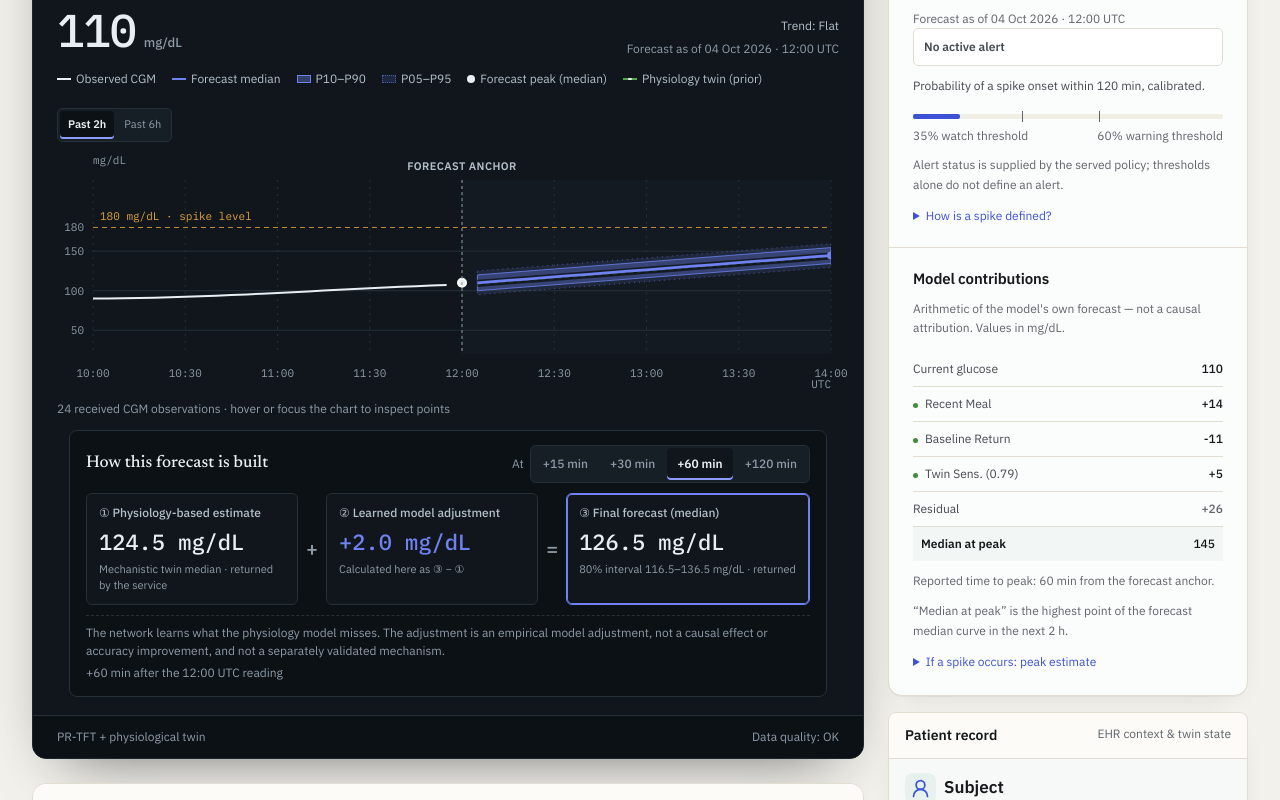
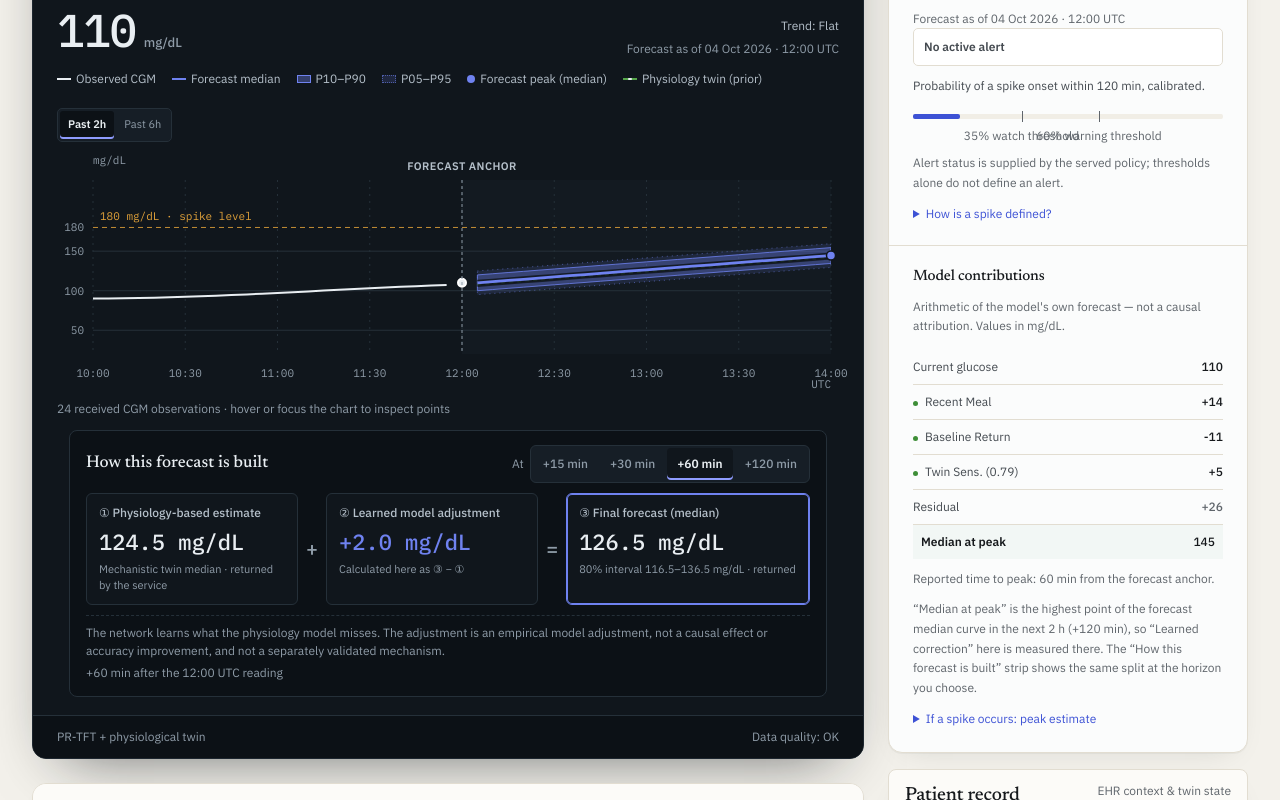
Before and after one commit to AkshayAlgoX/T2D-Glucose-Digital-Twin, a Next.js app: page /design-review in a window 1280 px wide. Shown: the part 420-1220 px from the top of the page. Built offline with nearby package versions, Linux system fonts and the light colour scheme.

Commit message:
fix(design): critique pass — peak marker unclipped and legend matched, contributions horizon explained, risk labels under ticks, wide nav aligned, serif section headings, home footer and one-row actions, phone record affordance

```diff
--- a/src/app/design-system.css
+++ b/src/app/design-system.css
@@ -431,3 +431,32 @@ body { background: var(--color-bg); color: var(--color-ink); }
   .cohort-directory .directory-table td.numeric::before { content: attr(data-label); display: block; font-family: var(--font-sans); font-size: 10.5px; color: var(--color-ink-3); }
 }
 .lane-empty { font-family: var(--font-sans); font-size: 11px; fill: var(--color-ink-3); font-style: italic; }
+
+/* ---- Consistency pass (independent critique) ---- */
+/* Wide screens: the navigation aligns with the page content column. */
+@media (min-width: 1100px) {
+  .app-navigation { padding-inline: max(32px, calc((100vw - var(--page-max)) / 2 + 32px)); }
+}
+/* Legend glyph matches the on-chart peak marker. */
+.stage .chart-legend .legend-peak { background: var(--color-forecast); }
+/* Risk meter: labels sit under their ticks. */
+.policy-labels { position: relative; display: block; height: 16px; }
+.policy-labels span { position: absolute; transform: translateX(-50%); white-space: nowrap; }
+.policy-labels span:first-child { left: 35%; }
+.policy-labels span:last-child { left: 60%; }
+@media (max-width: 420px) { .policy-labels { height: 30px; } .policy-labels span:last-child { top: 14px; } }
+/* Headings: serif display on every page section heading. */
+.tw-side h2, .tw-side .patient-context > summary > span:first-child, .contributions h2, .risk-summary h2,
+.overview-page .evidence-section h2, .data-availability h2 { font-family: var(--font-display); font-weight: 500; font-size: 19px; letter-spacing: -0.01em; }
+/* Numbers on the instrument use the mono face, like the rest of the stage. */
+.stage .current-glucose { font-family: var(--font-mono); font-weight: 500; }
+/* Home: actions stay on one row on desktop. */
+.landing-actions { gap: 10px; }
+.landing-link { padding: 0 14px; }
+@media (min-width: 1200px) { .landing-actions { flex-wrap: nowrap; } .landing-actions a { white-space: nowrap; } }
+.landing .research-footer { margin-top: 32px; }
+/* Phone: the collapsed patient record shows that it expands. */
+.twin-workstation .patient-context > summary::after { content: 'Show ▾'; font-size: 12px; color: var(--color-accent-ink); font-weight: 500; }
+.twin-workstation .patient-context[open] > summary::after { content: 'Hide ▴'; }
+@media (min-width: 641px) { .twin-workstation .patient-context > summary::after { display: none; } }
+@media (max-width: 640px) { .twin-workstation .patient-context .record-hint { display: none; } }
--- a/src/app/page.tsx
+++ b/src/app/page.tsx
@@ -85,6 +85,7 @@ export default async function Home() {
         ) : (
           <p className="landing-boundary" data-testid="landing-evidence-missing">The evaluation artifact could not be read, so no metrics are shown. See the Evidence page.</p>
         )}
+        <footer className="research-footer"><span>Research only · not for clinical decisions</span><span>Synthetic data · no clinical validation claimed</span></footer>
       </main>
     </div>
   );
--- a/src/components/digital-twin/ForecastCanvas.tsx
+++ b/src/components/digital-twin/ForecastCanvas.tsx
@@ -231,10 +231,10 @@ export function ForecastCanvas({ forecast, cache, isStale }: { forecast: Forecas
                 {segment.length === 1 && <circle cx={x(segment[0].time)} cy={y(segment[0].value)} r={3} fill="var(--color-ink)" />}
               </g>)}
               {current != null && <circle data-testid="current-observation" cx={x(anchor)} cy={y(current)} r={4} fill="var(--color-ink)" stroke="white" strokeWidth={2} />}
-              {peak != null && peakOffset != null && <circle cx={x(anchor + peakOffset * 60000)} cy={y(peak)} r={4} fill={isWarning ? 'var(--color-danger)' : 'var(--color-forecast)'}><title>{`Highest forecast median: ${peak} mg/dL at +${peakOffset} min`}</title></circle>}
               {selected && <g pointerEvents="none"><line x1={x(selected.time)} x2={x(selected.time)} y1={margin.top} y2={bottom} stroke="var(--color-forecast)" strokeDasharray="3 3" /><circle cx={x(selected.time)} cy={y(selected.value)} r={4} fill="var(--color-forecast)" /></g>}
             </g>
             <line x1={x(anchor)} x2={x(anchor)} y1={margin.top} y2={bottom} stroke="var(--color-ink-3)" strokeDasharray="3 3" />
+              {peak != null && peakOffset != null && <circle cx={x(anchor + peakOffset * 60000)} cy={y(peak)} r={4.5} stroke="var(--color-surface)" strokeWidth={1.5} data-testid="forecast-peak-marker" fill={isWarning ? 'var(--color-danger)' : 'var(--color-forecast)'}><title>{`Highest forecast median: ${peak} mg/dL at +${peakOffset} min`}</title></circle>}
             <text x={Math.min(right - 52, Math.max(margin.left + 105, x(anchor)))} y={margin.top - 10} textAnchor="middle" className="chart-anchor-label">Forecast anchor</text>
             {!mapped.length && <text x={(margin.left + right) / 2} y={(margin.top + bottom) / 2} textAnchor="middle" className="chart-axis">Prediction unavailable; observed values only</text>}
           </svg>)}
--- a/src/components/digital-twin/PatientWorkspace.tsx
+++ b/src/components/digital-twin/PatientWorkspace.tsx
@@ -349,7 +349,7 @@ export function PatientWorkspace({
               </aside>
               <details className="patient-context" open={!compact || contextExpanded}>
                 <summary onClick={event => { if (compact) { event.preventDefault(); setContextExpanded(value => !value); } }}>
-                  <span>Patient record</span><span>EHR context & twin state</span>
+                  <span>Patient record</span><span className="record-hint">EHR context & twin state</span>
                 </summary>
                 <ClinicalContext patientId={patientId} forecast={forecast} />
               </details>
--- a/src/components/digital-twin/RiskPanel.tsx
+++ b/src/components/digital-twin/RiskPanel.tsx
@@ -25,6 +25,8 @@ export function RiskPanel({ forecast }: { forecast: ForecastResponse | null }) {
   // The separate peak-model output (spike_risk.peak_mg_dl) is a different quantity and is shown apart.
   const peak = trajectoryMax ?? risk?.peak_mg_dl?.p50 ?? null;
   const peakModel = risk?.peak_mg_dl ?? null;
+  const peakPoint = forecast?.forecast?.points?.length ? forecast.forecast.points.reduce((best, p) => (p.p50 > best.p50 ? p : best), forecast.forecast.points[0]) : null;
+  const peakOffset = peakPoint?.offset_min ?? null;
   const residual = current != null && peak != null && drivers.length ? peak - drivers.reduce((sum, driver) => sum + driver.impact_mg_dl, current) : null;
 
   return (
@@ -88,7 +90,7 @@ export function RiskPanel({ forecast }: { forecast: ForecastResponse | null }) {
             </table>
             {!drivers.length && <p className="fine-print">Contribution details have not been received.</p>}
             {risk?.time_to_peak_min != null && <p className="fine-print">Reported time to peak: {risk.time_to_peak_min} min from the forecast anchor.</p>}
-            <p className="fine-print">&ldquo;Median at peak&rdquo; is the highest point of the forecast median curve in the next 2 h.</p>
+            <p className="fine-print" data-testid="contributions-horizon">&ldquo;Median at peak&rdquo; is the highest point of the forecast median curve in the next 2 h{peakOffset != null ? ` (+${peakOffset} min)` : ''}, so &ldquo;Learned correction&rdquo; here is measured there. The &ldquo;How this forecast is built&rdquo; strip shows the same split at the horizon you choose.</p>
             {peakModel && <details className="context-details" data-testid="peak-model-output">
               <summary>If a spike occurs: peak estimate</summary>
               <p className="fine-print">A separate model head estimates how high glucose would go <em>if a spike occurs</em>: median {Math.round(peakModel.p50)} mg/dL{peakModel.p90 != null ? `, 90th percentile ${Math.round(peakModel.p90)} mg/dL` : ''}. It was trained only on windows that contain a spike, so it is conditional on one happening and is not the expected peak; it has not been evaluated in the evidence artifacts. It is a different target from the forecast bands and from the contributions above.</p>
--- a/src/components/digital-twin/ScenarioEditor.tsx
+++ b/src/components/digital-twin/ScenarioEditor.tsx
@@ -160,7 +160,7 @@ export function ScenarioComparisonChart({ result, step = null }: { result: Scena
         {yTicks.map(t => <g key={t}>
           <line x1={m.left} x2={width - m.right} y1={y(t)} y2={y(t)} stroke={t === 180 ? 'var(--color-line-control)' : 'var(--color-line)'} strokeDasharray={t === 180 ? '5 4' : undefined} />
           <text x={m.left - 6} y={y(t) + 4} textAnchor="end" className="chart-axis">{t}</text>
-          {t === 180 && <text x={width - m.right} y={y(t) - 5} textAnchor="end" className="chart-axis">spike level</text>}
+          {t === 180 && <text x={m.left + 4} y={y(t) - 5} textAnchor="start" className="chart-axis">180 · spike level</text>}
         </g>)}
         {(width < 420 ? [0, 60, 120] : [0, 30, 60, 90, 120]).map(t => <text key={t} x={x(t)} y={height - 10} textAnchor={t === 0 ? 'start' : t === 120 ? 'end' : 'middle'} className="chart-axis">{t === 0 ? 'now' : `+${t}m`}</text>)}
         <path d={band(base) ?? ''} fill="var(--color-forecast)" fillOpacity={0.12} />
```
